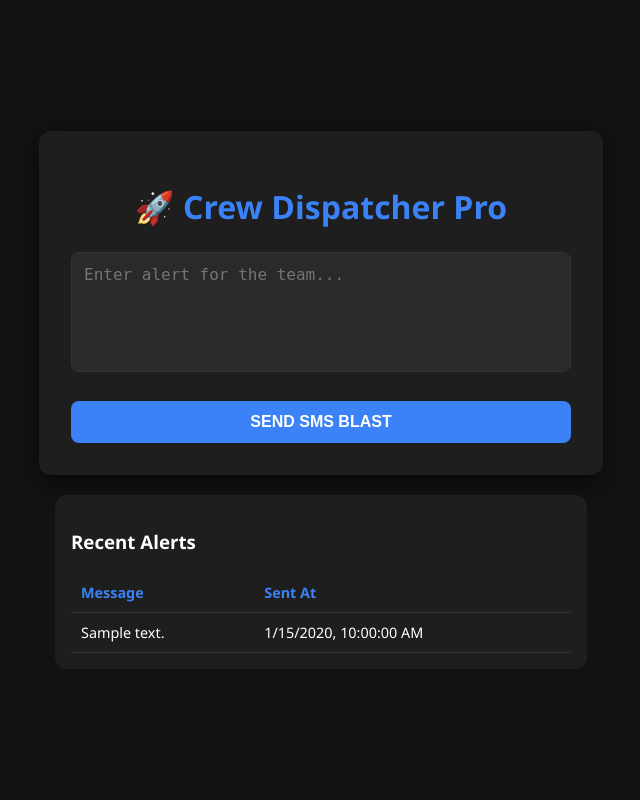
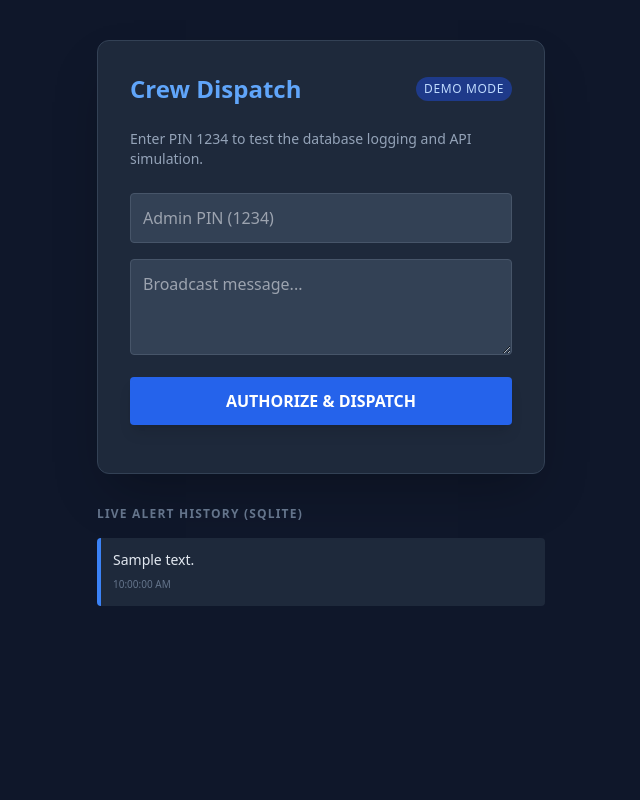
Before and after one commit to yousafk279/crew-sms-dispatcher, a FastAPI app: page / in a window 1280 px wide. Shown: the whole page, without its empty margins (319-959 px from the left). Run offline with FastAPI, Linux system fonts and the light colour scheme; tables that the repository leaves empty hold one stand-in row (values such as "Sample post"); some libraries are stand-ins or nearby versions.

Commit message:
Update index.html

```diff
--- a/templates/index.html
+++ b/templates/index.html
@@ -3,70 +3,65 @@
 <head>
     <meta charset="UTF-8">
     <meta name="viewport" content="width=device-width, initial-scale=1.0">
-    <title>Crew Dispatcher Pro</title>
-    <style>
-        body { font-family: 'Segoe UI', Tahoma, Geneva, Verdana, sans-serif; background-color: #121212; color: #ffffff; display: flex; justify-content: center; align-items: center; min-height: 100vh; margin: 0; flex-direction: column; }
-        .container { background-color: #1e1e1e; padding: 2rem; border-radius: 12px; box-shadow: 0 8px 24px rgba(0,0,0,0.5); width: 100%; max-width: 500px; text-align: center; margin-bottom: 20px; }
-        h1 { color: #3b82f6; margin-bottom: 1.5rem; }
-        textarea { width: 100%; height: 120px; padding: 12px; border: 1px solid #333; border-radius: 8px; background-color: #2a2a2a; color: #fff; font-size: 1rem; margin-bottom: 1.5rem; resize: none; box-sizing: border-box; }
-        button { background-color: #3b82f6; color: white; border: none; padding: 12px 24px; border-radius: 8px; font-size: 1rem; font-weight: bold; cursor: pointer; transition: background-color 0.2s; width: 100%; }
-        button:hover { background-color: #2563eb; }
-        #history-section { width: 100%; max-width: 500px; background-color: #1e1e1e; padding: 1rem; border-radius: 12px; }
-        table { width: 100%; border-collapse: collapse; margin-top: 10px; }
-        th, td { text-align: left; padding: 10px; border-bottom: 1px solid #333; font-size: 0.9rem; }
-        th { color: #3b82f6; }
-    </style>
+    <title>SMS Dispatcher | Portfolio Project</title>
+    <script src="https://cdn.tailwindcss.com"></script>
 </head>
-<body>
-    <div class="container">
-        <h1>🚀 Crew Dispatcher Pro</h1>
-        <form id="smsForm">
-            <textarea name="alert" id="alertText" placeholder="Enter alert for the team..." required></textarea>
-            <button type="submit">SEND SMS BLAST</button>
+<body class="bg-slate-900 text-white font-sans min-h-screen flex flex-col items-center py-10">
+
+    <div class="w-full max-w-md bg-slate-800 rounded-xl shadow-2xl p-8 border border-slate-700">
+        <div class="flex items-center justify-between mb-6">
+            <h1 class="text-2xl font-bold text-blue-400">Crew Dispatch</h1>
+            <span class="bg-blue-900 text-blue-200 text-xs px-2 py-1 rounded-full uppercase tracking-wider">Demo Mode</span>
+        </div>
+
+        <p class="text-slate-400 text-sm mb-6">Enter PIN 1234 to test the database logging and API simulation.</p>
+
+        <form id="smsForm" class="space-y-4">
+            <input type="password" name="pin" placeholder="Admin PIN (1234)" class="w-full p-3 rounded bg-slate-700 border border-slate-600 focus:border-blue-500 outline-none transition" required>
+            <textarea name="alert" placeholder="Broadcast message..." class="w-full p-3 rounded bg-slate-700 border border-slate-600 h-24 focus:border-blue-500 outline-none transition" required></textarea>
+            <button type="submit" id="btn" class="w-full bg-blue-600 hover:bg-blue-500 text-white font-bold py-3 rounded transition duration-200 shadow-lg">AUTHORIZE & DISPATCH</button>
         </form>
+
+        <div id="status" class="mt-4 text-center text-sm font-medium"></div>
     </div>
 
-    <div id="history-section">
-        <h3>Recent Alerts</h3>
-        <table>
-            <thead>
-                <tr>
-                    <th>Message</th>
-                    <th>Sent At</th>
-                </tr>
-            </thead>
-            <tbody id="history-body">
-                </tbody>
-        </table>
+    <div class="w-full max-w-md mt-8">
+        <h3 class="text-slate-500 uppercase text-xs font-bold mb-4 tracking-widest">Live Alert History (SQLite)</h3>
+        <div id="history" class="space-y-2"></div>
     </div>
 
     <script>
-        // Handle form submission
-        document.getElementById('smsForm').onsubmit = async (e) => {
+        const form = document.getElementById('smsForm');
+        const btn = document.getElementById('btn');
+        const status = document.getElementById('status');
+
+        form.onsubmit = async (e) => {
             e.preventDefault();
-            const formData = new FormData(e.target);
-            const response = await fetch('/send_sms', { method: 'POST', body: formData });
-            const result = await response.json();
-            alert(result.message);
-            loadHistory(); // Refresh table after sending
+            btn.disabled = true;
+            btn.innerText = "PROCESSING...";
+            status.innerText = "";
+
+            const res = await fetch('/send_sms', { method: 'POST', body: new FormData(form) });
+            const data = await res.json();
+
+            status.innerText = data.message;
+            status.className = data.status === "Error" ? "mt-4 text-red-400" : "mt-4 text-green-400";
+
+            btn.disabled = false;
+            btn.innerText = "AUTHORIZE & DISPATCH";
+            if(data.status !== "Error") { form.reset(); loadHistory(); }
         };
 
-        // Fetch and display history
         async function loadHistory() {
-            try {
-                const response = await fetch('/history');
-                const data = await response.json();
-                const body = document.getElementById('history-body');
-                body.innerHTML = data.map(item => `
-                    <tr>
-                        <td>${item.message}</td>
-                        <td>${new Date(item.time).toLocaleString()}</td>
-                    </tr>
-                `).join('');
-            } catch (e) { console.error("Error loading history", e); }
+            const res = await fetch('/history');
+            const data = await res.json();
+            document.getElementById('history').innerHTML = data.map(i => `
+                <div class="bg-slate-800 p-3 rounded border-l-4 border-blue-500 text-sm">
+                    <p class="text-slate-200">${i.message}</p>
+                    <p class="text-slate-500 text-[10px] mt-1">${new Date(i.time).toLocaleTimeString()}</p>
+                </div>
+            `).join('');
         }
-
-        // Load history on page load
         loadHistory();
     </script>
 </body>
```
